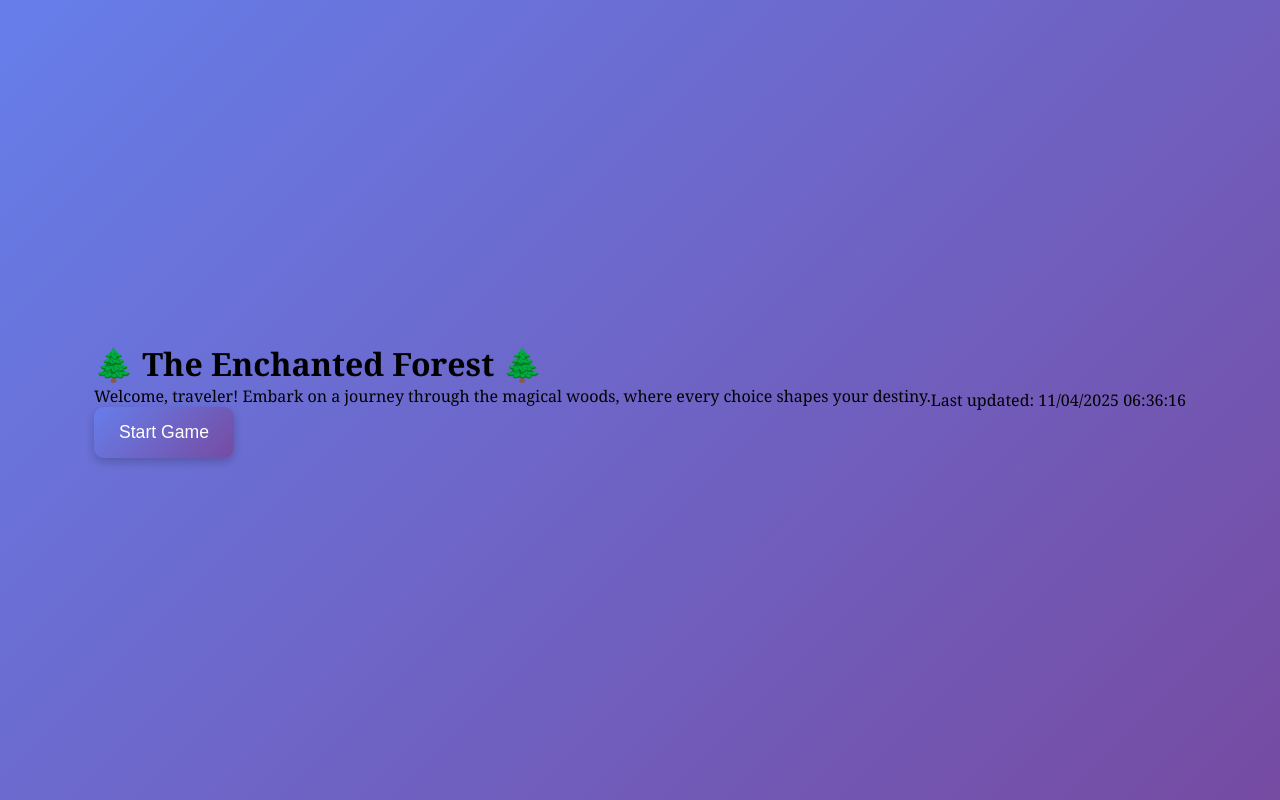
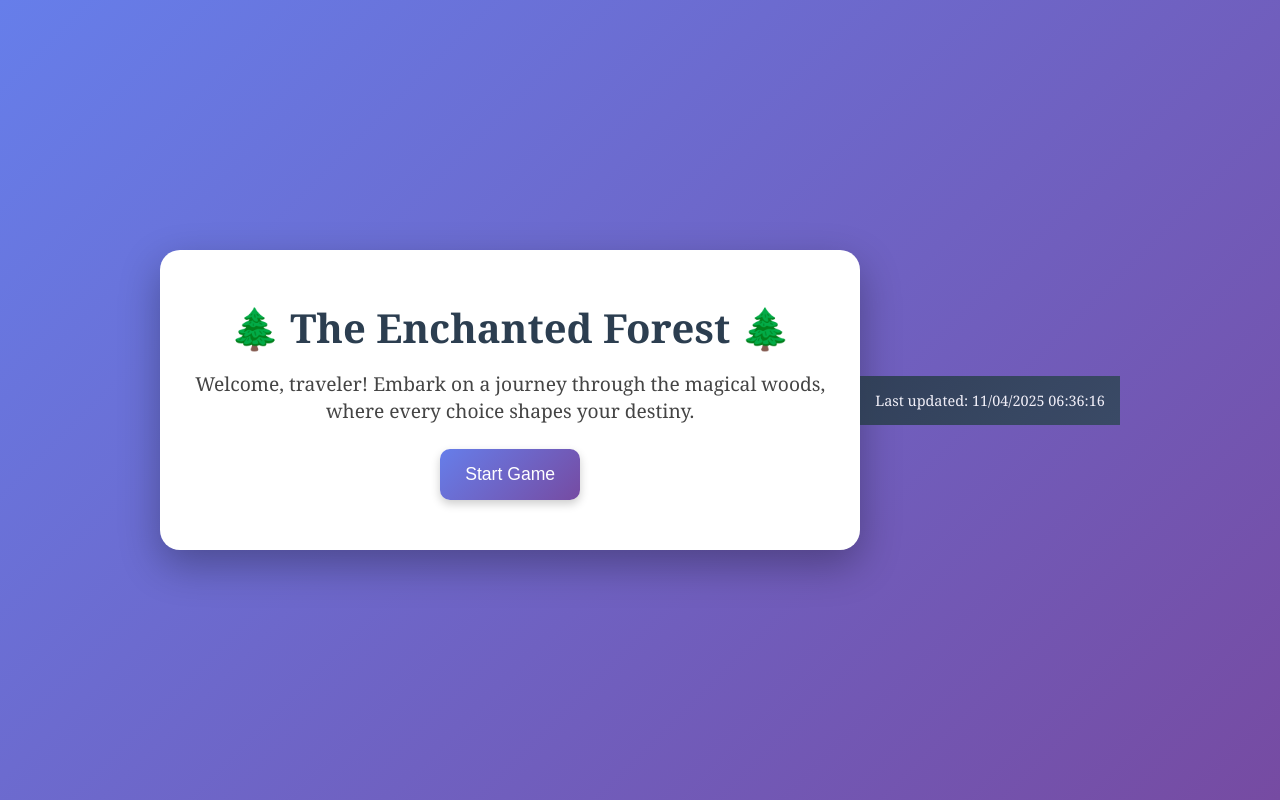
Before and after one commit to gp695-nau/ITC505, a plain HTML site: page mid-term-project/index.html in a window 1280 px wide. Drawn offline with Linux system fonts and the light colour scheme.

Commit message:
Add styles for start screen and footer
Added start screen styles and footer.

```diff
--- a/mid-term-project/style.css
+++ b/mid-term-project/style.css
@@ -14,6 +14,30 @@ body {
     padding: 20px;
 }
 
+/* Start Screen */
+.start-screen {
+    background: white;
+    max-width: 700px;
+    text-align: center;
+    padding: 50px 30px;
+    border-radius: 20px;
+    box-shadow: 0 15px 40px rgba(0, 0, 0, 0.3);
+    animation: fadeIn 0.5s ease-in;
+}
+
+.start-screen h1 {
+    font-size: 2.5em;
+    margin-bottom: 15px;
+    color: #2c3e50;
+}
+
+.start-screen p {
+    font-size: 1.2em;
+    color: #444;
+    margin-bottom: 25px;
+}
+
+/* Game Container */
 .game-container {
     background: white;
     max-width: 800px;
@@ -148,22 +172,17 @@ header p {
     background: linear-gradient(135deg, #f5576c 0%, #f093fb 100%);
 }
 
-.ending-title {
-    font-size: 2em;
-    color: #764ba2;
-    margin-bottom: 20px;
+footer {
+    background: linear-gradient(135deg, #2c3e50 0%, #34495e 100%);
+    color: white;
     text-align: center;
-    font-weight: bold;
-    animation: endingPulse 1s ease;
+    padding: 15px;
+    font-size: 0.9em;
+    opacity: 0.9;
 }
 
-@keyframes endingPulse {
-    0%, 100% {
-        transform: scale(1);
-    }
-    50% {
-        transform: scale(1.05);
-    }
+footer p {
+    margin: 0;
 }
 
 /* Responsive Design */
@@ -171,7 +190,6 @@ header p {
     .content {
         padding: 30px 20px;
     }
-
     .image-container {
         height: 250px;
     }
@@ -181,39 +199,17 @@ header p {
     header h1 {
         font-size: 1.8em;
     }
-
     header p {
         font-size: 1em;
     }
-
     .story-text {
         font-size: 1em;
     }
-
     .choice-btn {
         font-size: 1em;
         padding: 12px 20px;
     }
-
     .image-container {
         height: 200px;
     }
-
-    .ending-title {
-        font-size: 1.5em;
-    }
 }
-
-@media (max-width: 400px) {
-    body {
-        padding: 10px;
-    }
-
-    header {
-        padding: 20px;
-    }
-
-    .content {
-        padding: 20px 15px;
-    }
-}
```
